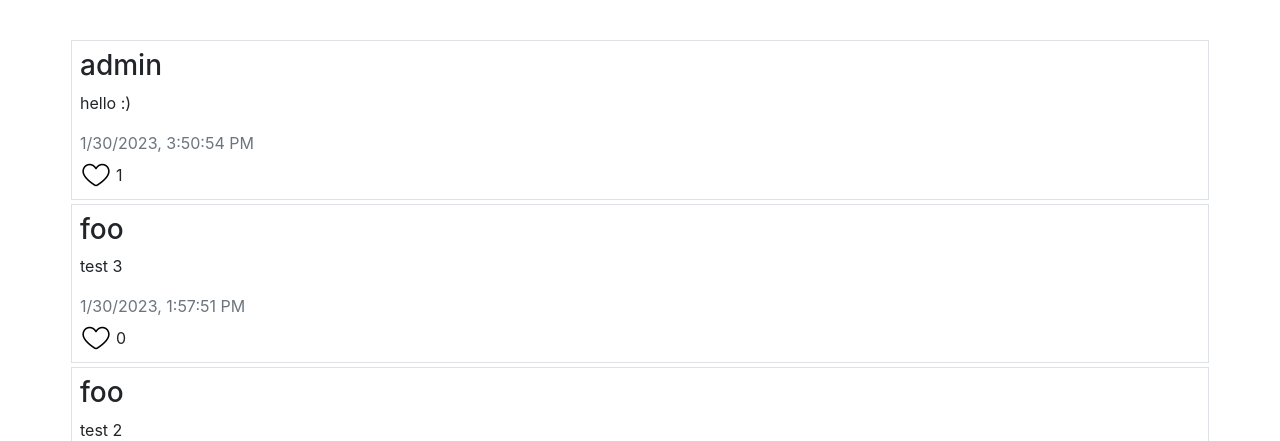
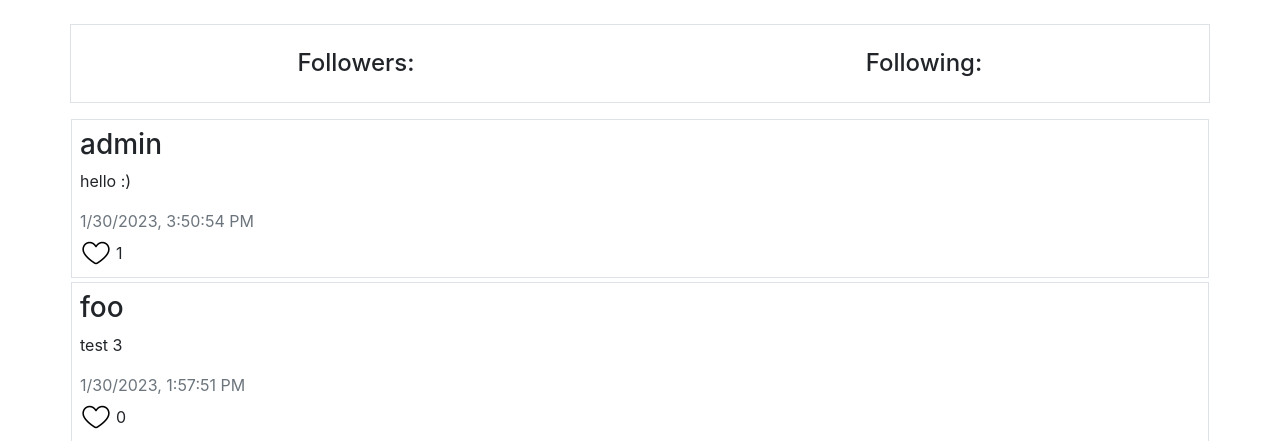
Before and after one commit to tomovicj/CS50, a Django app: page / in a window 1280 px wide. Shown: the part 56-497 px from the top of the page. Run offline with Django 3.2, Linux system fonts and the light colour scheme; data comes from the database, SQL or seed files in the repository; both versions use the stored data as it was after the commit; some libraries are stand-ins or nearby versions.

Commit message:
'network': added profiles (with bugs) and pagination

```diff
--- a/CS50W/network/network/static/network/app.js
+++ b/CS50W/network/network/static/network/app.js
@@ -1,9 +1,11 @@
 document.addEventListener('DOMContentLoaded', () => {
     const create_new = document.querySelector('#new');
     const feed = document.querySelector('#feed');
+    const profile_div = document.querySelector('#profile');
 
 
     function new_form() {
+        profile_div.style.display = 'none';
         if (create_new !== null) {
             const alert = create_new.querySelector('.alert-danger');
             const post_button = create_new.querySelector('#post_button');
@@ -180,12 +182,36 @@ document.addEventListener('DOMContentLoaded', () => {
     }
 
 
-    function load_feed(type = 'all', page = 1) {
-        new_form();
+    function profile(username) {
+        create_new.style.display = 'none';
+        profile_div.style.display = 'block';
+        fetch(`/profile/${username}`)
+        .then(response => response.json())
+        .then(data => {
+            document.querySelector('#username').textContent = data.username;
+            document.querySelector('#followers-count').textContent = data.followers_count;
+            document.querySelector('#following-count').textContent = data.following_count;
+            document.querySelector('#place-for-follow-btn').innerHTML = '';
+            if (data.authenticated & !data.mine) {
+                const follow_btn = document.createElement('span');
+                follow_btn.classList.add('btn', 'btn-primary', 'w-100');
+                follow_btn.textContent = data['following_status'] ? 'Unfollow' : 'Follow';
+                document.querySelector('#place-for-follow-btn').appendChild(follow_btn);
+            }
+        })
+        .catch((error) => {
+            console.error('Error:', error);
+        });
+        load_feed('profile', 1, `username=${username}`);
+    }
+
+
+    function load_feed(type = 'all', page = 1, additionally = null) {
+        // new_form();
         feed.innerHTML = '';
         // const num_pages = null;
 
-        fetch(`/feed/${type}?page=${page}`)
+        fetch(`/feed/${type}?page=${page}&${additionally}`)
         .then(response => response.json())
         .then(data => {
             data['posts'].forEach(post => {
@@ -198,6 +224,7 @@ document.addEventListener('DOMContentLoaded', () => {
                 const author = document.createElement('h3');
                 author.textContent = post.author;
                 row.appendChild(author);
+                author.addEventListener('click', () => profile(post.author))
 
                 const content = document.createElement('p');
                 content.textContent = post.content;
--- a/CS50W/network/network/templates/network/index.html
+++ b/CS50W/network/network/templates/network/index.html
@@ -14,6 +14,26 @@
         </form>
     </div>
     {% endif %}
+    <div class="container border p-3" id="profile">
+        <div class="row">
+            <div class="col-12">
+                <h2 id="username"></h2>
+            </div>
+        </div>
+        <div class="row text-center">
+            <div class="col-6">
+                <h4>Followers:</h4>
+                <h4 id="followers-count"></h4>
+            </div>
+            <div class="col-6">
+                <h4>Following:</h4>
+                <h4 id="following-count"></h4>
+            </div>
+        </div>
+        <div class="row">
+            <div class="col-12" id="place-for-follow-btn"></div>
+        </div>
+    </div>
     <div class="container p-3" id="feed"></div>
 
     <script src="{% static 'network/app.js' %}"></script>
--- a/CS50W/network/network/urls.py
+++ b/CS50W/network/network/urls.py
@@ -11,5 +11,6 @@ urlpatterns = [
     path("post", views.create, name="create"),
     path("feed/<str:type>", views.load_feed, name="feed_load"),
     path("like", views.like, name="like"),
-    path("edit/<int:post_id>", views.edit, name="edit")
+    path("edit/<int:post_id>", views.edit, name="edit"),
+    path("profile/<str:username>", views.profile, name="profile")
 ]
--- a/CS50W/network/network/views.py
+++ b/CS50W/network/network/views.py
@@ -88,6 +88,14 @@ def load_feed(request, type):
             followers_qs = Follow.objects.filter(follower_id = request.user.id)
             followers = [follower.pk for follower in followers_qs]
             posts = Post.objects.filter(author_id__in = followers).order_by('-time').values()
+    elif type == "profile":
+        id = request.GET.get("id")
+        if id:
+            posts = Post.objects.filter(author_id = id).order_by('-time').values()
+        else:
+            username = request.GET.get("username")
+            user = User.objects.filter(username = username).first()
+            posts = Post.objects.filter(author_id = user.id).order_by('-time').values()
     else:
         load_feed(request, "all")
 
@@ -164,3 +172,20 @@ def edit(request, post_id):
                     return HttpResponse({"status": "True"})
         return HttpResponse({"status": True})
     return HttpResponseRedirect(reverse("index"))
+
+
+def profile(request, username):
+    user = User.objects.filter(username = username).first()
+    authenticated = request.user.is_authenticated
+    following_status = False
+    if authenticated:
+        following_status = user in [x.followe for x in request.user.follower.all()]
+    return JsonResponse({
+        "id": user.id,
+        "username": user.username,
+        "followers_count": len(user.followe.all()),
+        "following_count": len(user.follower.all()),
+        "following_status": following_status,
+        "authenticated": authenticated,
+        "mine": user.username == request.user.username
+    })
```
Also changed, not shown: CS50W/network/db.sqlite3.
